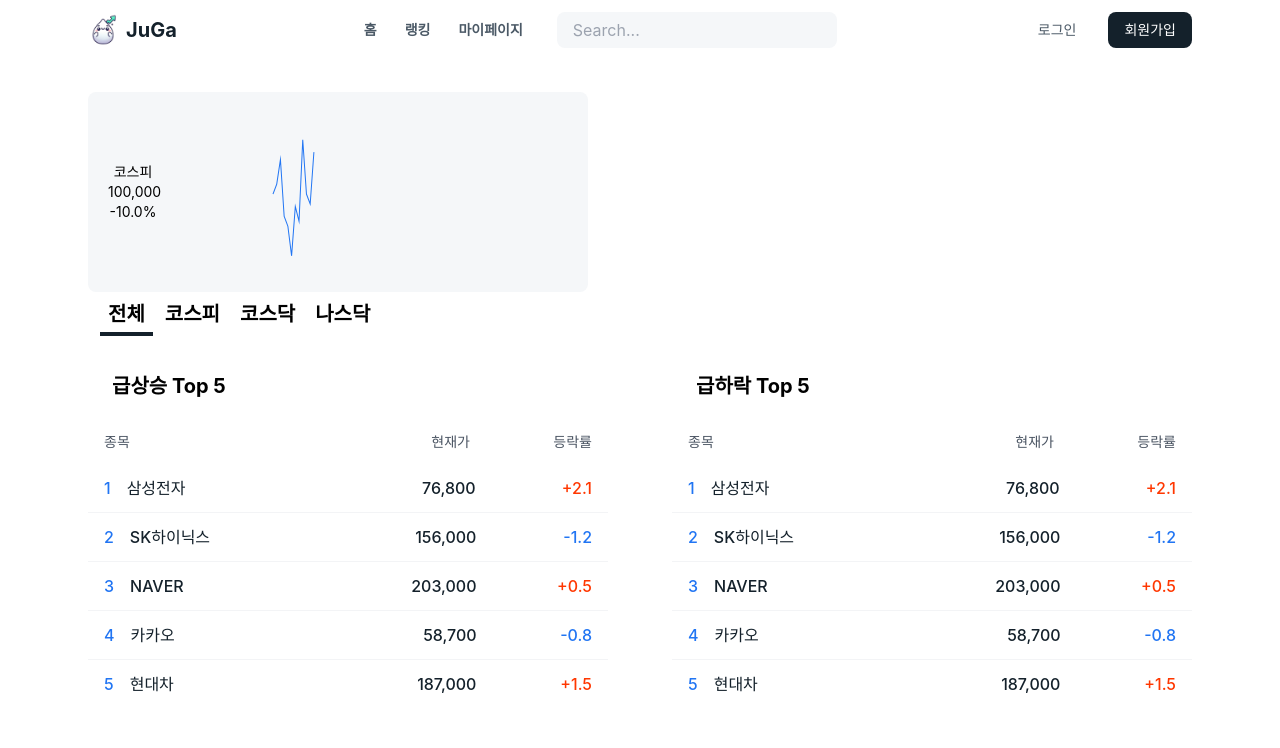
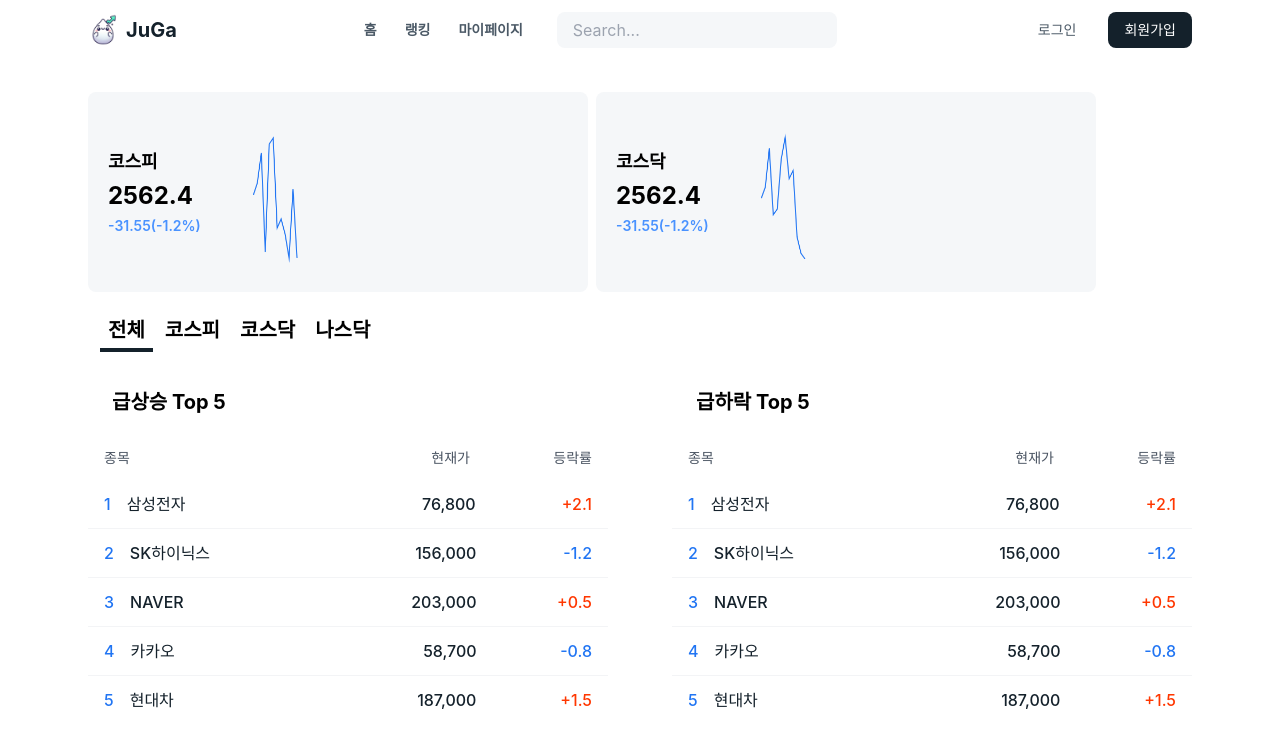
Before and after one commit to boostcampwm-2024/web16-JuGa, a React (Vite) app in the folder FE/: page / in a window 1280 px wide. Shown: the top 748 px of the page. Built offline with nearby package versions, Linux system fonts and the light colour scheme; a web font is replaced by a local one.

Commit message:
💄 design: chart design 개선 #3

```diff
--- a/FE/src/components/Chart.tsx
+++ b/FE/src/components/StockIndex/Chart.tsx
@@ -1,15 +1,20 @@
-import { useEffect, useState } from 'react';
-import { drawChart } from './drawChart.ts';
+import { useEffect, useRef, useState } from 'react';
+import { drawChart } from '../drawChart.ts';
+
+type StockIndexChartProps = {
+  name: string;
+};
 
 type ChartData = [string, number][];
 
-export function Chart() {
+export function Chart({ name }: StockIndexChartProps) {
   const initialData: ChartData = [
     ['09:00', 50],
     ['09:05', 54],
   ];
 
   const [data, setData] = useState<ChartData>(initialData);
+  const canvasRef = useRef<HTMLCanvasElement>(null);
 
   const getNextTime = (currentTime: string): string => {
     const [hours, minutes] = currentTime.split(':').map(Number);
@@ -42,25 +47,26 @@ export function Chart() {
   }, []);
 
   useEffect(() => {
-    const canvas = document.getElementById('lineChart') as HTMLCanvasElement;
-    const ctx = canvas.getContext('2d');
+    const canvas = canvasRef.current;
+    const ctx = canvas?.getContext('2d');
     if (!ctx) return;
 
     drawChart(ctx, data);
   }, [data]);
 
   return (
-    <div className='flex h-[200px] w-[500px] items-center justify-between rounded-lg bg-juga-grayscale-50 px-5 py-[18px]'>
-      <div className={'w-[50px] text-sm'}>
-        <div>코스피</div>
-        <div>100,000</div>
-        <div>-10.0%</div>
+    <div className='flex h-[200px] w-[500px] items-center rounded-lg bg-juga-grayscale-50 p-5'>
+      <div className='flex flex-col items-start justify-center flex-1 h-full gap-1 text-sm'>
+        <p className='text-lg font-semibold'>{name}</p>
+        <p className='text-2xl font-bold'>2562.4</p>
+        <p className='font-semibold text-juga-blue-40'>-31.55(-1.2%)</p>
       </div>
       <canvas
         id='lineChart'
+        ref={canvasRef}
         width={600}
         height={300}
-        className='h-[150px] w-[300px]'
+        className='flex-1 h-full'
       />
     </div>
   );
--- /dev/null
+++ b/FE/src/components/StockIndex/index.tsx
@@ -0,0 +1,10 @@
+import { Chart } from './Chart';
+
+export default function StockIndex() {
+  return (
+    <div className='flex gap-2'>
+      <Chart name='코스피' />
+      <Chart name='코스닥' />
+    </div>
+  );
+}
--- a/FE/src/page/Home.tsx
+++ b/FE/src/page/Home.tsx
@@ -1,14 +1,14 @@
 import Header from 'components/Header';
 import Login from 'components/Login';
 import TopFive from 'components/TopFive/TopFive';
-import { Chart } from '../components/Chart.tsx';
+import StockIndex from 'components/StockIndex/index.tsx';
 
 export default function Home() {
   return (
     <>
       <Header />
-      <div className={'pt-[60px]'}>
-        <Chart />
+      <div className='flex flex-col gap-4 pt-[60px]'>
+        <StockIndex />
         <TopFive />
       </div>
       <Login />
```
